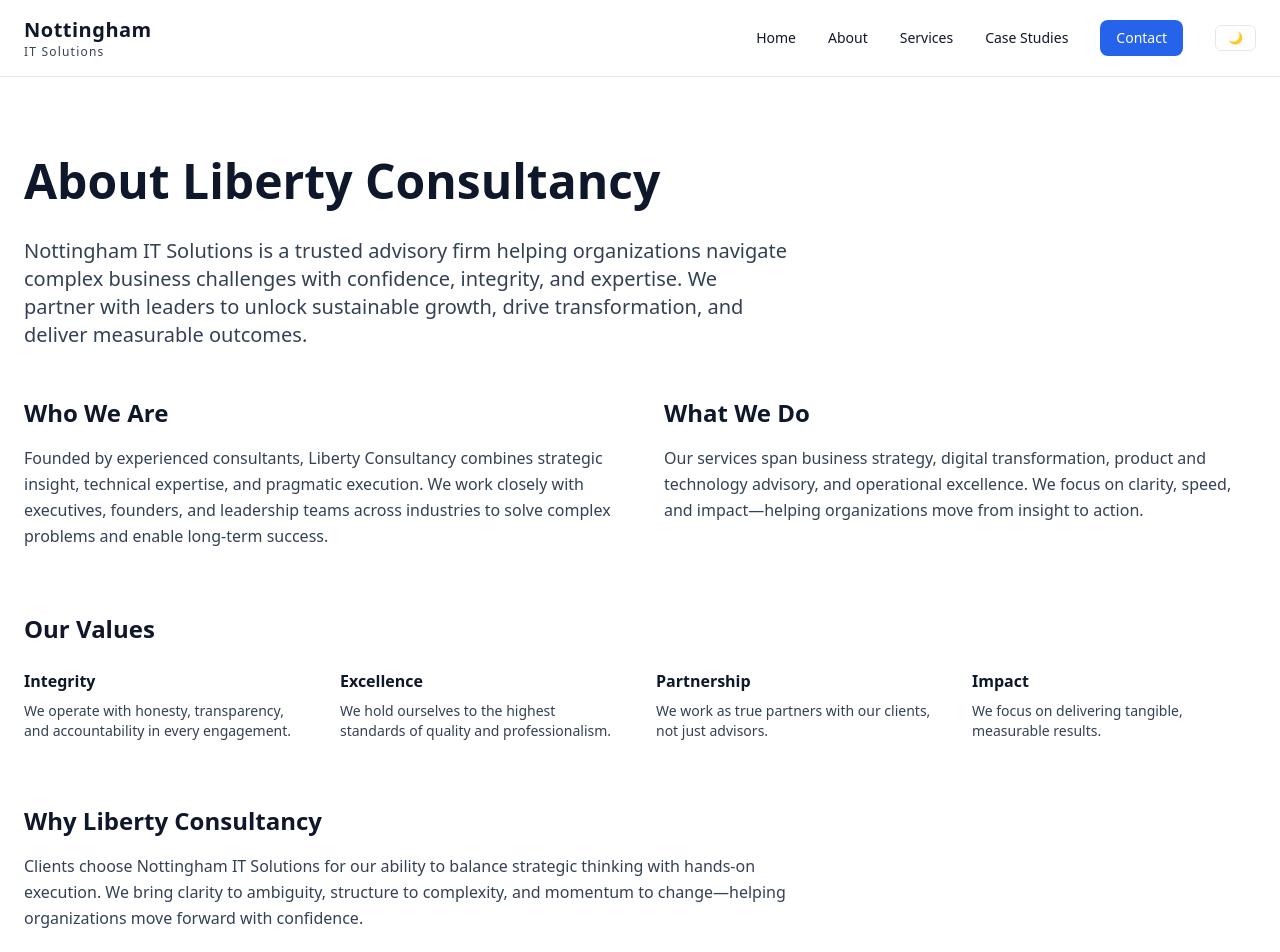
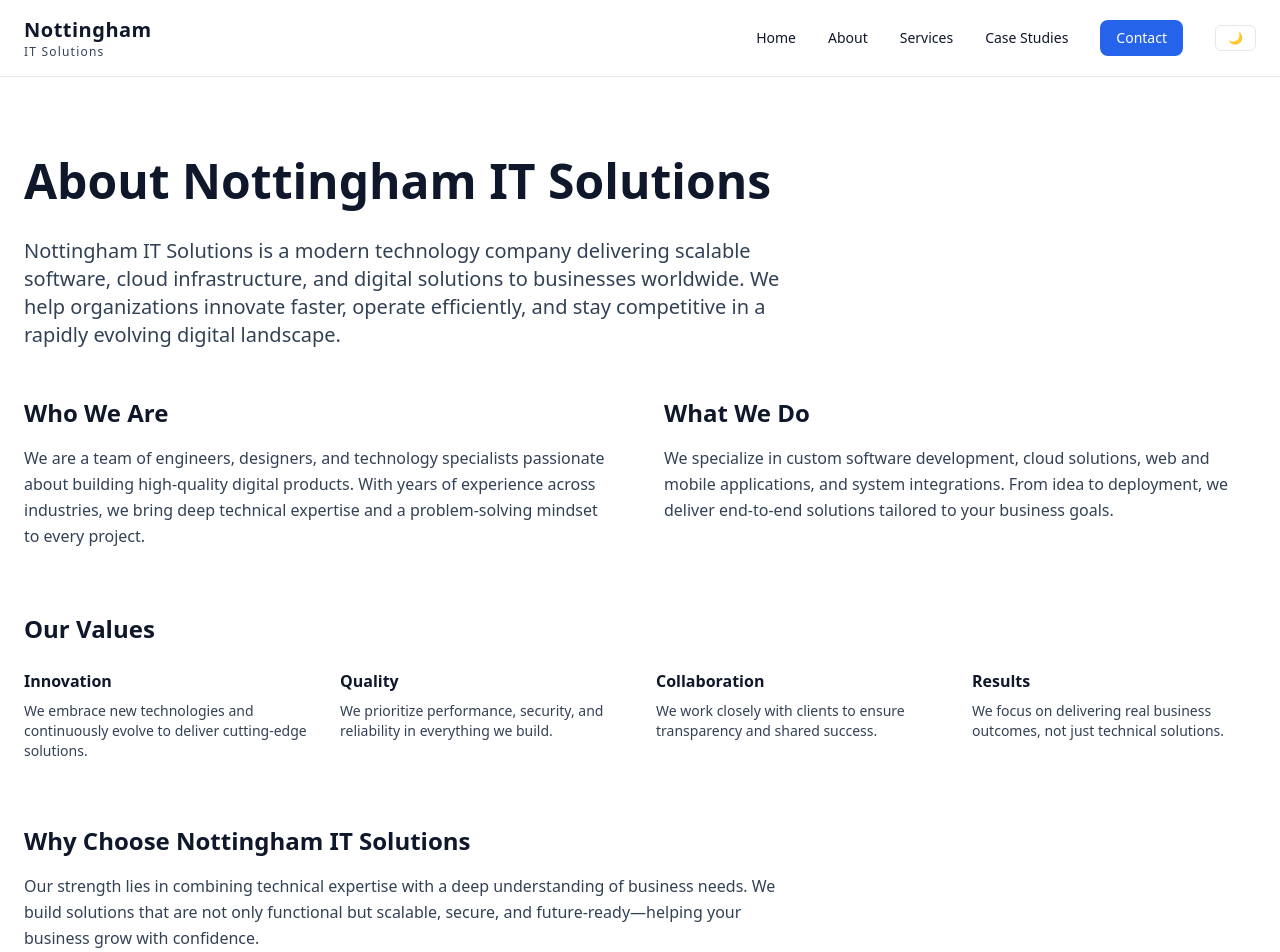
Before and after one commit to NeilJ1306/nottinghamitsolutions, a React (Vite) app: page /#/about in a window 1280 px wide. Shown: the top 952 px of the page. Built offline with nearby package versions, Linux system fonts and the light colour scheme.

Commit message:
Update About.jsx

```diff
--- a/src/pages/About.jsx
+++ b/src/pages/About.jsx
@@ -5,15 +5,15 @@ export default function About() {
 
         {/* Page Title */}
         <h2 className="text-4xl md:text-5xl font-bold mb-8">
-          About Liberty Consultancy
+          About Nottingham IT Solutions
         </h2>
 
         {/* Intro */}
         <p className="text-lg md:text-xl text-secondary dark:text-gray-300 max-w-3xl mb-12">
-          Nottingham IT Solutions is a trusted advisory firm helping organizations
-          navigate complex business challenges with confidence, integrity,
-          and expertise. We partner with leaders to unlock sustainable growth,
-          drive transformation, and deliver measurable outcomes.
+          Nottingham IT Solutions is a modern technology company delivering
+          scalable software, cloud infrastructure, and digital solutions to
+          businesses worldwide. We help organizations innovate faster, operate
+          efficiently, and stay competitive in a rapidly evolving digital landscape.
         </p>
 
         {/* Two Column Section */}
@@ -25,11 +25,10 @@ export default function About() {
               Who We Are
             </h3>
             <p className="text-secondary dark:text-gray-300 leading-relaxed">
-              Founded by experienced consultants, Liberty Consultancy combines
-              strategic insight, technical expertise, and pragmatic execution.
-              We work closely with executives, founders, and leadership teams
-              across industries to solve complex problems and enable long-term
-              success.
+              We are a team of engineers, designers, and technology specialists
+              passionate about building high-quality digital products. With years
+              of experience across industries, we bring deep technical expertise
+              and a problem-solving mindset to every project.
             </p>
           </div>
 
@@ -39,10 +38,10 @@ export default function About() {
               What We Do
             </h3>
             <p className="text-secondary dark:text-gray-300 leading-relaxed">
-              Our services span business strategy, digital transformation,
-              product and technology advisory, and operational excellence.
-              We focus on clarity, speed, and impact—helping organizations move
-              from insight to action.
+              We specialize in custom software development, cloud solutions,
+              web and mobile applications, and system integrations. From idea
+              to deployment, we deliver end-to-end solutions tailored to your
+              business goals.
             </p>
           </div>
         </div>
@@ -55,32 +54,31 @@ export default function About() {
 
           <div className="grid sm:grid-cols-2 md:grid-cols-4 gap-8">
             <div>
-              <h4 className="font-semibold mb-2">Integrity</h4>
+              <h4 className="font-semibold mb-2">Innovation</h4>
               <p className="text-sm text-secondary dark:text-gray-400">
-                We operate with honesty, transparency, and accountability in
-                every engagement.
+                We embrace new technologies and continuously evolve to deliver
+                cutting-edge solutions.
               </p>
             </div>
 
             <div>
-              <h4 className="font-semibold mb-2">Excellence</h4>
+              <h4 className="font-semibold mb-2">Quality</h4>
               <p className="text-sm text-secondary dark:text-gray-400">
-                We hold ourselves to the highest standards of quality and
-                professionalism.
+                We prioritize performance, security, and reliability in everything we build.
               </p>
             </div>
 
             <div>
-              <h4 className="font-semibold mb-2">Partnership</h4>
+              <h4 className="font-semibold mb-2">Collaboration</h4>
               <p className="text-sm text-secondary dark:text-gray-400">
-                We work as true partners with our clients, not just advisors.
+                We work closely with clients to ensure transparency and shared success.
               </p>
             </div>
 
             <div>
-              <h4 className="font-semibold mb-2">Impact</h4>
+              <h4 className="font-semibold mb-2">Results</h4>
               <p className="text-sm text-secondary dark:text-gray-400">
-                We focus on delivering tangible, measurable results.
+                We focus on delivering real business outcomes, not just technical solutions.
               </p>
             </div>
           </div>
@@ -89,13 +87,13 @@ export default function About() {
         {/* Closing Statement */}
         <div className="max-w-3xl">
           <h3 className="text-2xl font-semibold mb-4">
-            Why Liberty Consultancy
+            Why Choose Nottingham IT Solutions
           </h3>
           <p className="text-secondary dark:text-gray-300 leading-relaxed">
-            Clients choose Nottingham IT Solutions for our ability to balance
-            strategic thinking with hands-on execution. We bring clarity to
-            ambiguity, structure to complexity, and momentum to change—helping
-            organizations move forward with confidence.
+            Our strength lies in combining technical expertise with a deep
+            understanding of business needs. We build solutions that are not
+            only functional but scalable, secure, and future-ready—helping
+            your business grow with confidence.
           </p>
         </div>
 
```
